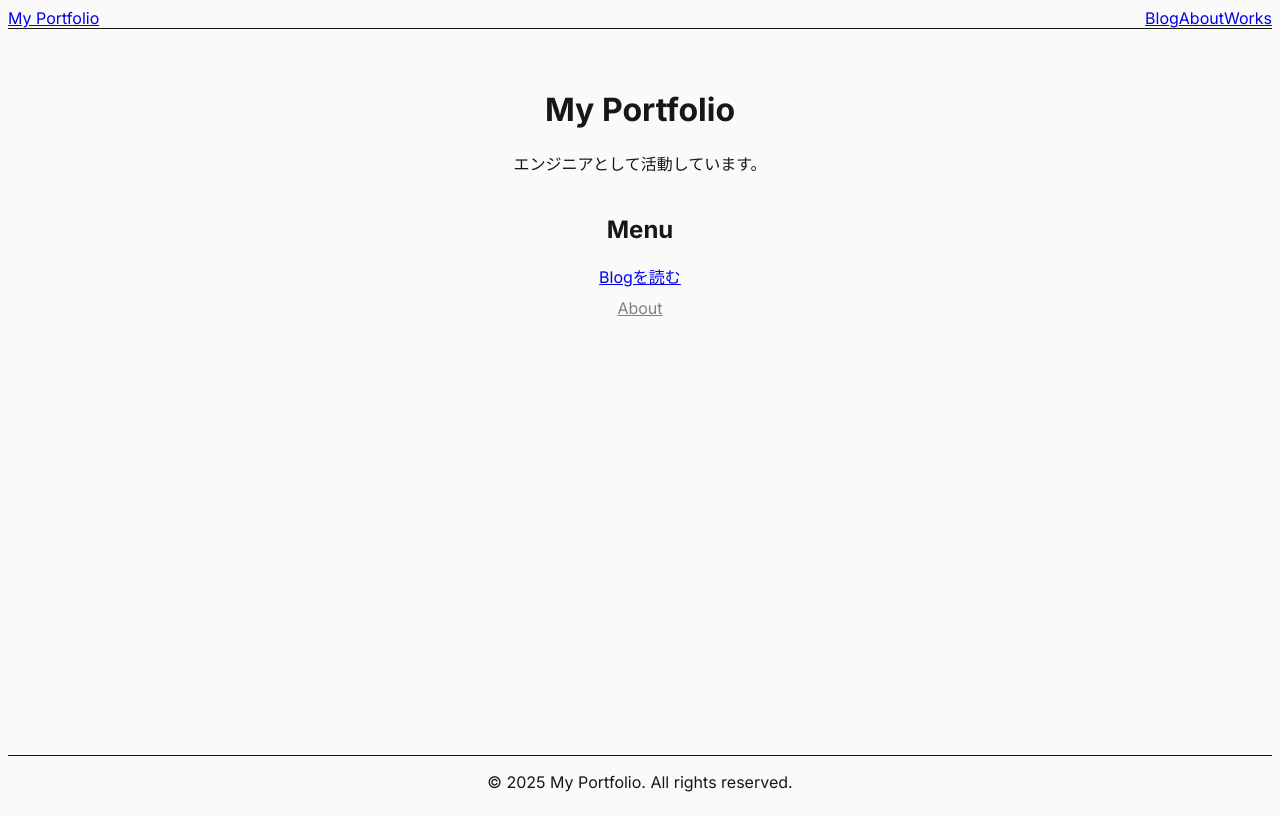
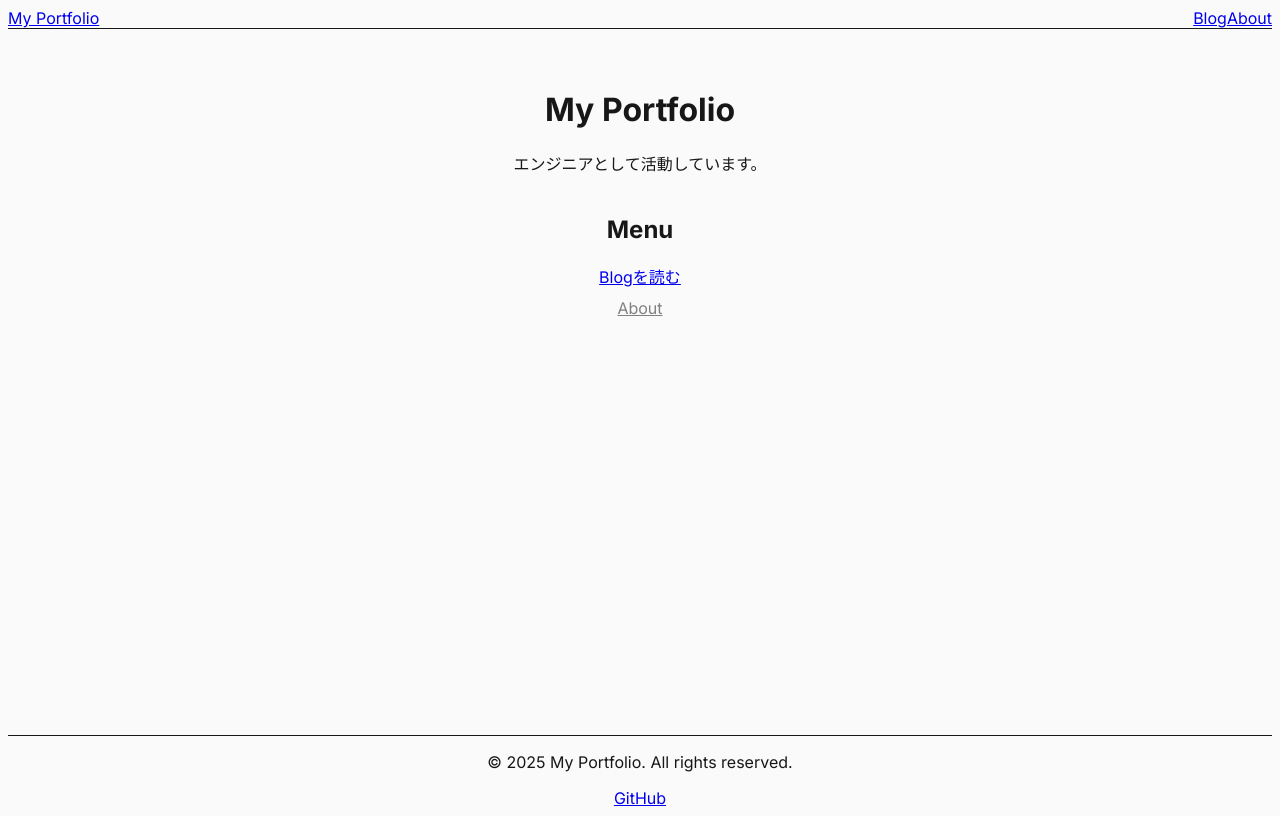
Before and after one commit to 555734/my-portfolio, a Next.js app: page / in a window 1280 px wide. Built offline with nearby package versions, Linux system fonts and the light colour scheme.

Commit message:
Fix: await params for Next.js 15

```diff
--- a/components/Footer.tsx
+++ b/components/Footer.tsx
@@ -1,7 +1,38 @@
+import Link from 'next/link';
+
 export default function Footer() {
   return (
-    <footer className="py-8 text-center text-sm text-gray-500 border-t border-gray-200 bg-white">
-      <p>© {new Date().getFullYear()} My Portfolio. All rights reserved.</p>
+    <footer className="border-t border-gray-200 bg-white">
+      <div className="mx-auto max-w-3xl px-4 py-8 md:py-12">
+        <div className="flex flex-col items-center justify-between gap-4 md:flex-row">
+
+          {/* コピーライト */}
+          <p className="text-sm text-gray-500">
+            © {new Date().getFullYear()} My Portfolio. All rights reserved.
+          </p>
+
+          {/* ソーシャルリンク（テキスト版） */}
+          <div className="flex gap-6">
+            <a
+              href="https://github.com/555734" // あなたのGitHub IDに合わせてください
+              target="_blank"
+              rel="noopener noreferrer"
+              className="text-sm font-medium text-gray-500 transition-colors hover:text-black"
+            >
+              GitHub
+            </a>
+            {/* 必要に応じて追加 */}
+            {/* <a
+              href="https://twitter.com/your_id"
+              target="_blank"
+              rel="noopener noreferrer"
+              className="text-sm font-medium text-gray-500 transition-colors hover:text-blue-400"
+            >
+              Twitter
+            </a> */}
+          </div>
+        </div>
+      </div>
     </footer>
   );
 }
--- a/components/Header.tsx
+++ b/components/Header.tsx
@@ -2,24 +2,28 @@ import Link from 'next/link';
 
 export default function Header() {
   return (
-    <header className="w-full border-b border-gray-200 bg-white">
-      <div className="max-w-3xl mx-auto px-4 py-4 flex justify-between items-center">
-        {/* ロゴ */}
-        <Link href="/" className="text-xl font-bold tracking-tight hover:text-blue-600 transition">
+    <header className="sticky top-0 z-50 w-full border-b border-gray-200/50 bg-white/80 backdrop-blur-xl">
+      <div className="mx-auto flex h-16 max-w-3xl items-center justify-between px-4">
+        {/* ロゴエリア */}
+        <Link
+          href="/"
+          className="text-lg font-bold tracking-tight text-gray-900 transition-colors hover:text-blue-600"
+        >
           My Portfolio
         </Link>
 
         {/* ナビゲーション */}
-        <nav className="flex gap-6 text-sm font-medium">
-          <Link href="/blog" className="hover:text-blue-600 transition">
+        <nav className="flex gap-6 text-sm font-medium text-gray-600">
+          <Link href="/blog" className="transition-colors hover:text-blue-600">
             Blog
           </Link>
-          <Link href="/about" className="hover:text-blue-600 transition">
+          <Link href="/about" className="transition-colors hover:text-blue-600">
             About
           </Link>
-          <Link href="/works" className="hover:text-blue-600 transition">
+          {/* Worksページを作ったらコメントアウトを外してください */}
+          {/* <Link href="/works" className="transition-colors hover:text-blue-600">
             Works
-          </Link>
+          </Link> */}
         </nav>
       </div>
     </header>
```
